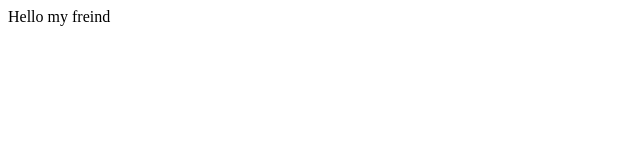
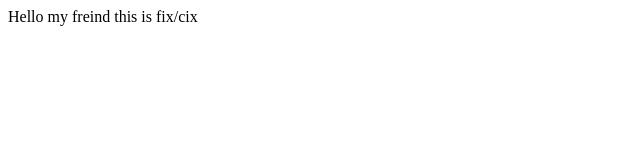
Before and after one commit to serega-bodulin/test, a plain HTML site: page index.html in a window 1280 px wide. Shown: the full height of the page, 0-640 px from the left. Drawn offline with Linux system fonts and the light colour scheme.

Commit message:
aaaaaaaaaaOC

```diff
--- a/index.html
+++ b/index.html
@@ -8,7 +8,7 @@
 </head>
 <body>
     <div>
-        Hello my freind
+        Hello my freind this is fix/cix
     </div>
 </body>
 </html>
```
